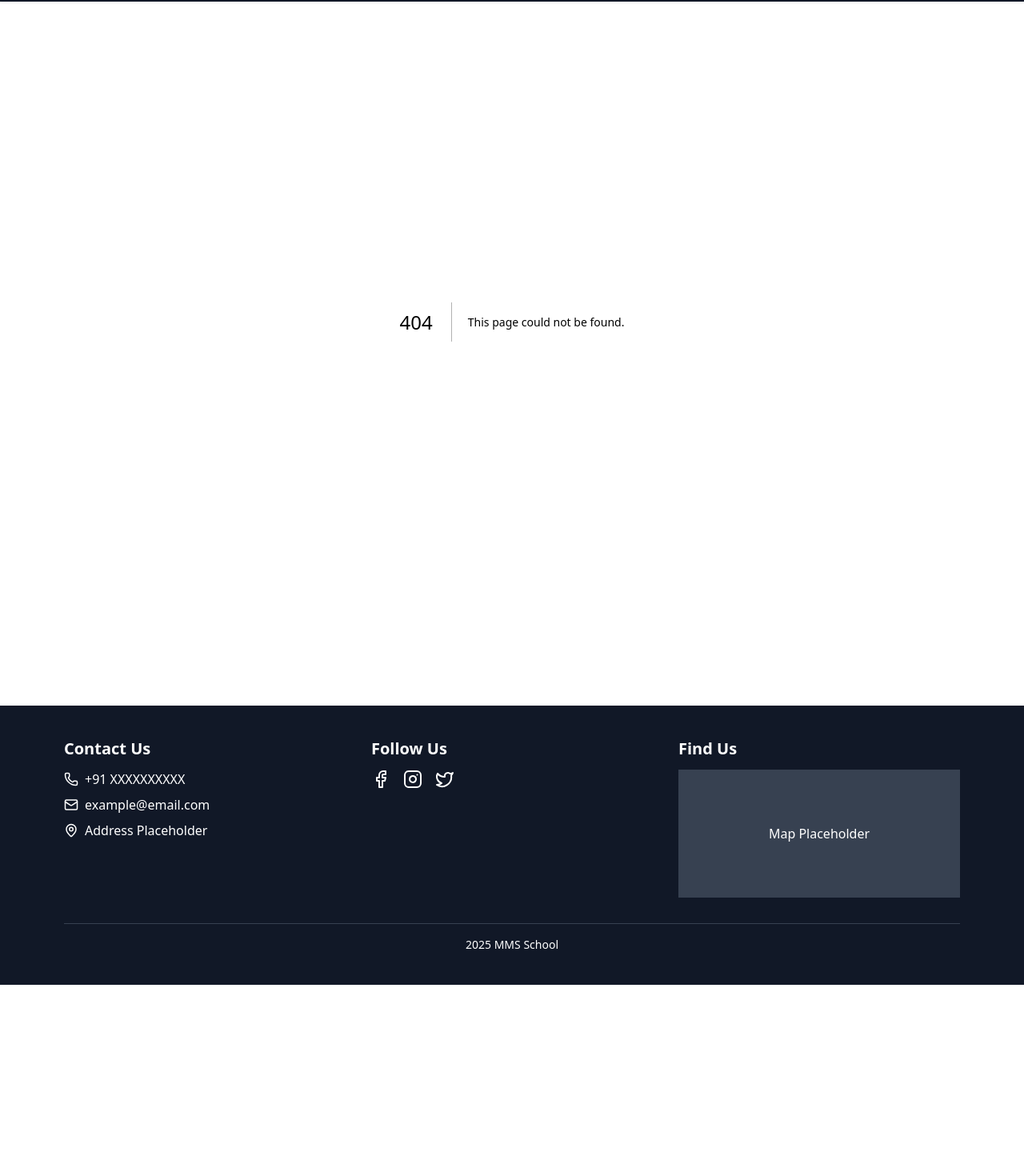
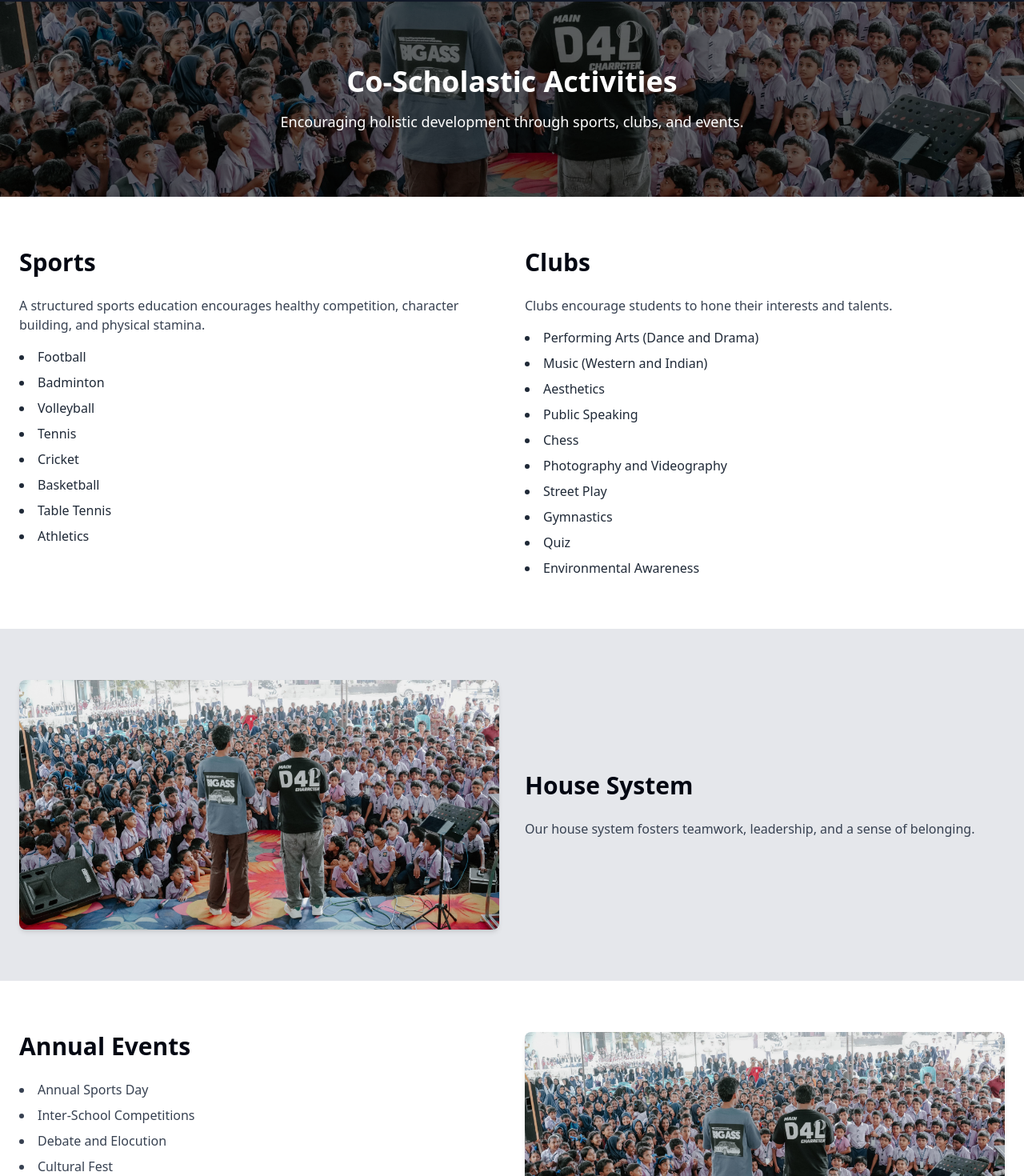
Before and after one commit to binshadhbu/mms-school-website, a Next.js app: page /Activities in a window 1280 px wide. Before the commit this address had no page. Shown: the part 74-1544 px from the top of the page at 80% size. Before the commit the page ends 1305 px from the top, so only its background shows below. Built offline with nearby package versions, Linux system fonts and the light colour scheme.

Commit message:
Updated Activities Page

```diff
--- /dev/null
+++ b/app/Activities/page.tsx
@@ -0,0 +1,101 @@
+import React from "react";
+
+const Activities = () => {
+  return (
+    <div className="bg-gray-100">
+      {/* Hero Section */}
+      <section
+        className="relative text-white text-center py-20 bg-cover bg-center bg-no-repeat"
+        style={{ backgroundImage: "url('/common/hero1.jpeg')", backdropFilter: "blur(10px)" }}
+      >
+        <div className="absolute inset-0 bg-black bg-opacity-50"></div>
+        <div className="relative z-10">
+          <h1 className="text-4xl font-bold">Co-Scholastic Activities</h1>
+          <p className="mt-4 text-lg">
+            Encouraging holistic development through sports, clubs, and events.
+          </p>
+        </div>
+      </section>
+
+      {/* Sports & Clubs Section */}
+      <section className="w-full py-16 px-6 grid md:grid-cols-2 gap-8 bg-white">
+        {/* Sports */}
+        <div>
+          <h2 className="text-3xl font-semibold mb-6">Sports</h2>
+          <p className="text-gray-700 mb-4">
+            A structured sports education encourages healthy competition, character building, and physical stamina.
+          </p>
+          <ul className="list-disc list-inside space-y-2 text-gray-800">
+            {["Football", "Badminton", "Volleyball", "Tennis", "Cricket", "Basketball", "Table Tennis", "Athletics"].map((sport) => (
+              <li key={sport} className="font-medium">{sport}</li>
+            ))}
+          </ul>
+        </div>
+
+        {/* Clubs */}
+        <div>
+          <h2 className="text-3xl font-semibold mb-6">Clubs</h2>
+          <p className="text-gray-700 mb-4">
+            Clubs encourage students to hone their interests and talents.
+          </p>
+          <ul className="list-disc list-inside space-y-2 text-gray-800">
+            {["Performing Arts (Dance and Drama)", "Music (Western and Indian)", "Aesthetics", "Public Speaking", "Chess", "Photography and Videography", "Street Play", "Gymnastics", "Quiz", "Environmental Awareness"].map((club) => (
+              <li key={club} className="font-medium">{club}</li>
+            ))}
+          </ul>
+        </div>
+      </section>
+
+      {/* House System Section */}
+      <section className="w-full py-16 px-6 flex flex-col md:flex-row items-center gap-8 bg-gray-200">
+      <div className="flex-1">
+          <img src="/common/hero1.jpeg" alt="House System" className="w-full rounded-lg shadow-md" />
+        </div>
+        <div className="flex-1">
+          <h2 className="text-3xl font-semibold mb-6">House System</h2>
+          <p className="text-gray-700">
+            Our house system fosters teamwork, leadership, and a sense of belonging.
+          </p>
+        </div>
+
+      </section>
+
+      {/* Events Section */}
+      <section className="w-full py-16 px-6 grid md:grid-cols-2 gap-8 bg-white">
+        <div className="flex-1">
+        <h2 className="text-3xl font-semibold mb-6">Annual Events</h2>
+          <ul className="list-disc list-inside text-gray-700 space-y-2">
+            <li className="mx-auto">Annual Sports Day</li>
+            <li className="mx-auto">Inter-School Competitions</li>
+            <li className="mx-auto">Debate and Elocution</li>
+            <li className="mx-auto">Cultural Fest</li>
+            <li className="mx-auto">Art and Science Exhibitions</li>
+          </ul>
+        </div>
+        <div className="flex-1">
+          <img src="/common/hero1.jpeg" alt="Annual Events" className="w-full rounded-lg shadow-md" />
+        </div>
+      </section>
+
+      {/* Special Programs Section */}
+      <section className="w-full py-16 px-6 flex flex-col md:flex-row items-center gap-8 bg-gray-200">
+
+        <div className="flex-1">
+          <img src="/common/hero1.jpeg" alt="Special Programs" className="w-full rounded-lg shadow-md" />
+        </div>
+        <div className="flex-1">
+          <h2 className="text-3xl font-semibold mb-6">Special Programs</h2>
+          <ul className="list-disc list-inside text-gray-700 space-y-2">
+            <li>Leadership Development</li>
+            <li>Community Service</li>
+            <li>Educational Tours</li>
+            <li>Workshops and Seminars</li>
+            <li>Career Guidance Sessions</li>
+          </ul>
+       </div>
+      </section>
+    </div>
+  );
+};
+
+export default Activities;
--- a/components/Navbar.tsx
+++ b/components/Navbar.tsx
@@ -18,7 +18,7 @@ export default function Navbar() {
   const navItems = [
     { name: "About", href: "/about" },
     { name: "Programmes", href: "/programmes" },
-    { name: "Activities", href: "/activities" },
+    { name: "Activities", href: "/Activities" },
     { name: "Events", href: "/events" },
     { name: "Gallery", href: "/gallery" },
     // { name: "Achievements", href: "/achievements" },
```
